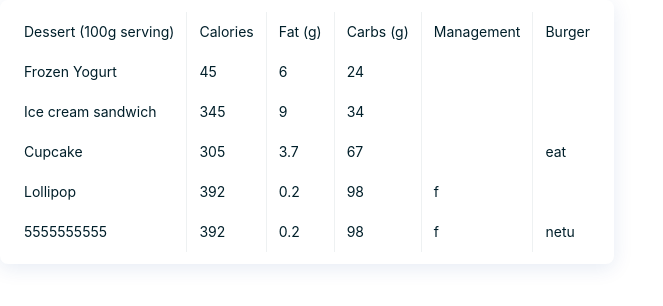
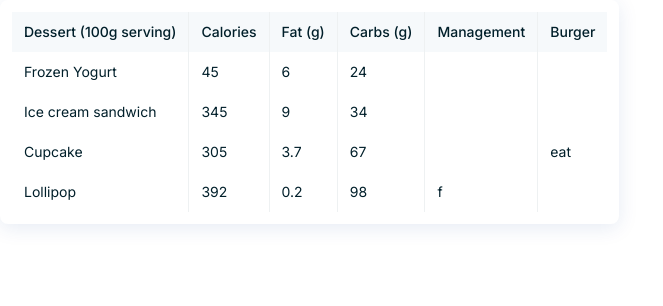
Before and after one commit to blanderbit/vue3-table-grid__library, a Vue app: page / in a window 1280 px wide. Shown: the top 306 px of the page, without its empty margins (0-663 px from the left). Built offline with nearby package versions, Linux system fonts and the light colour scheme.

Commit message:
vt-7 sticky header is done

```diff
--- a/public/index.html
+++ b/public/index.html
@@ -5,6 +5,7 @@
     <meta http-equiv="X-UA-Compatible" content="IE=edge">
     <meta name="viewport" content="width=device-width,initial-scale=1.0">
     <link rel="icon" href="<%= BASE_URL %>favicon.ico">
+    <link href="https://fonts.googleapis.com/css2?family=Inter:wght@400;500;600;700;800;900&display=swap" rel="stylesheet">
     <title><%= htmlWebpackPlugin.options.title %></title>
   </head>
   <body>
--- a/src/App.vue
+++ b/src/App.vue
@@ -6,7 +6,8 @@
       :isLoading ="true"
       :isLoaderSoft ="true"
       :isLoaderHard ="false"
-      :backgroundColor ="'#f0f'"
+      :tableHeight ="'200'"
+      :isHeaderSticky ="true"
       @row-click="indexRow"
       @mouseHover ="showHoverCellData"
     >
@@ -100,6 +101,27 @@ const desserts = reactive([
     carbs: 98,
     management: 'f',
     burger: 'netu'
+  },
+  {
+    name: 'Ice cream',
+    calories: 34,
+    fat: 4.7,
+    carbs: 67,
+    management: null
+  },
+  {
+    name: 'Pudding',
+    calories: 2345,
+    fat: 2.2,
+    carbs: 98,
+    management: 'f'
+  },
+  {
+    name: 'Salad with apples',
+    calories: 555,
+    fat: 6.2,
+    carbs: 98,
+    management: 'f'
   }
 ])
 
--- a/src/components/VTable.vue
+++ b/src/components/VTable.vue
@@ -1,5 +1,9 @@
 <template>
   <div class="vt-container">
+    <div
+      class="vt-table-wrapper"
+      :style="styleTableWrapper"
+    >
       <div v-if="isLoading" class="vt-loader-block">
 
         <div v-if="isLoaderSoft" >
@@ -20,7 +24,7 @@
 
       </div>
       <table v-if="isTableVisible">
-      <thead> <!-- Header block -->
+        <thead :style="styleHeader"> <!-- Header block -->
           <tr>
             <th
               v-for="(header, idx) in mainColumns"
@@ -70,6 +74,7 @@
         </slot>
       </div>
     </div>
+  </div>
 </template>
 
 <script>
@@ -101,7 +106,15 @@ export default {
     },
     backgroundColor: {
       type: String,
-      default: '#ccc'
+      default: '#E5FDFD'
+    },
+    tableHeight: {
+      type: String,
+      default: ''
+    },
+    isHeaderSticky: {
+      type: Boolean,
+      default: false
     }
   },
   emits: ['mouseHover'],
@@ -141,6 +154,24 @@ export default {
         '--bg-color': props.backgroundColor
       }
     })
+    const styleTableWrapper = computed(() => {
+      if (props.tableHeight.length) {
+        return {
+          height: props.tableHeight + 'px',
+          'overflow-y': 'scroll'
+        }
+      }
+      return {}
+    })
+    const styleHeader = computed(() => {
+      if (props.isHeaderSticky) {
+        return {
+          position: 'sticky',
+          top: 0
+        }
+      }
+      return {}
+    })
 
     return {
       mainColumns,
@@ -148,7 +179,9 @@ export default {
       isTableVisible,
       ...useLoader(props.isLoaderHard, props.isLoading), // isMainBodyOfTableVisible, isLoader
       rowHover,
-      bgStyle
+      bgStyle,
+      styleTableWrapper,
+      styleHeader
     }
   }
 }
@@ -200,6 +233,19 @@ $prefix: vt-;
         color: #001F2A;
         text-align: left;
       }
+      thead {
+        tr {
+          background: #F6F9FB;
+          th {
+            font-family: 'Inter';
+            font-style: normal;
+            font-weight: 500;
+            font-size: 14px;
+            line-height: 20px;
+            color: #001F2A;
+          }
+        }
+      }
       tbody {
         tr:hover {
           background: var(--bg-color);
```
Also changed, not shown: 1 other file (tests, documents, lock files or other folders). Lines whose indentation alone changed are shown as unchanged.
